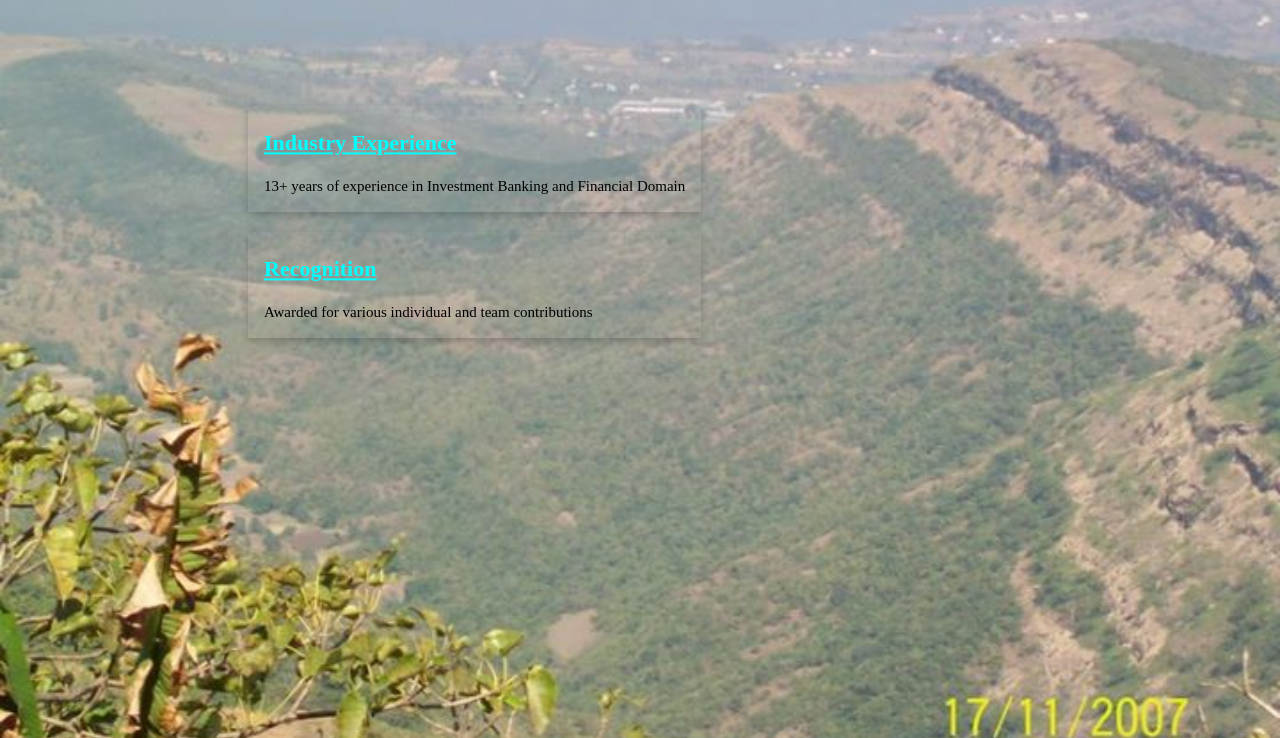
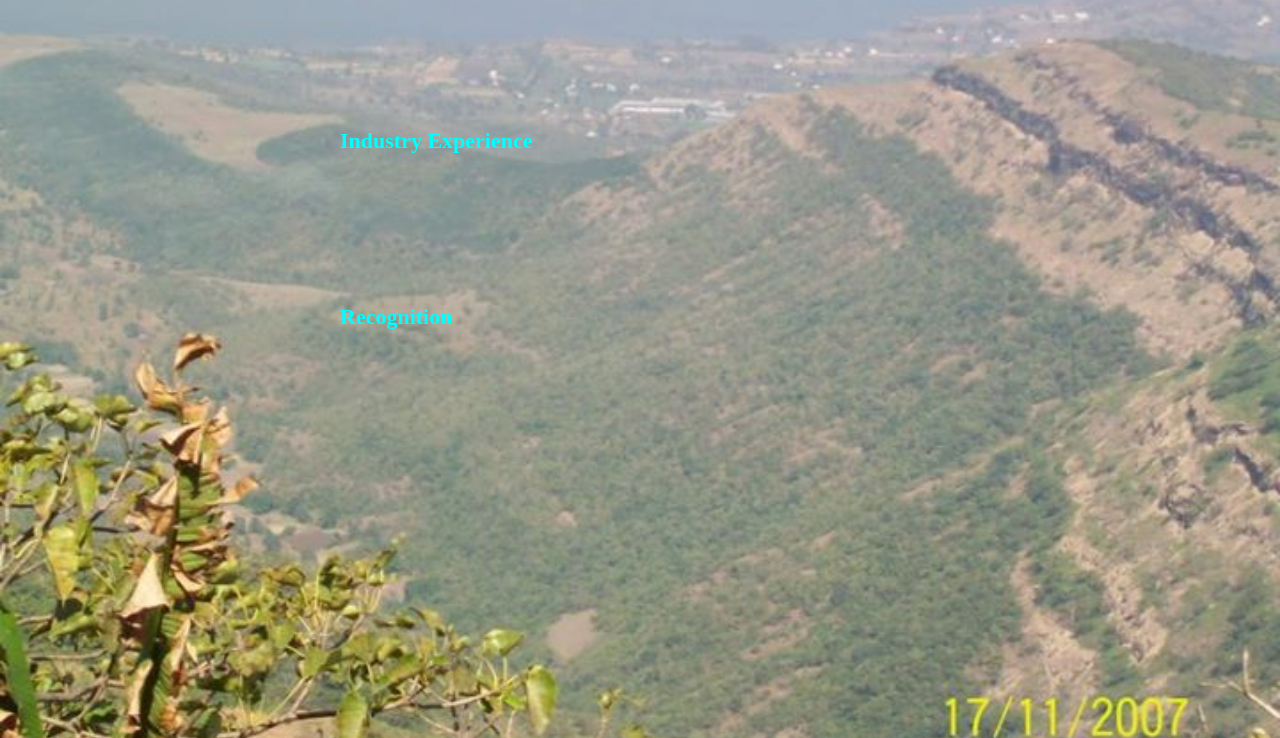
Before and after one commit to codeWriter9/myweb, a website: page public/pages/about.html in a window 1280 px wide. Shown: the part 78-816 px from the top of the page. Drawn offline with Linux system fonts and the light colour scheme.

Commit message:
Add - flip cards in about page

```diff
--- a/app.js
+++ b/app.js
@@ -10,5 +10,5 @@ app.use(express.static(path.join(__dirname, 'public')));
 // Listen for requests
 var server = app.listen(app.get('port'), function() {
   var port = server.address().port;
-  console.log('Magic happens on port ' + port);
+  console.log('Starting application on port ' + port);
 });
--- a/public/css/style.css
+++ b/public/css/style.css
@@ -109,6 +109,9 @@ ul li.active a {
 	top: 30%;
 	left: 30%;
 	transform: translate(-30%, -30%);
+	width: 200px;
+	height: 260px;
+	perspective: 600px;
 }
 .aboutMe h3 {
 	color: cyan;
@@ -143,12 +146,35 @@ ul li.active a {
   box-shadow: 0 8px 16px 0 rgba(0,0,0,0.2);
 }
 .experience {
-  box-shadow: 0 4px 8px 0 rgba(0,0,0,0.2);
-  transition: 0.3s;
+  width: 100%;
+  height: 60%;
+  position: relative;
+  transition: transform 1s;
+  transform-style: preserve-3d;
+}
+.experience:hover .experience_set {
+  transform: rotateY(180deg);
+}
+.experience_set {
+  position: relative;
   margin-top: 20px;
+  width: 100%;
+  height: 100%;
+  transition: transform 0.8s;
+  transform-style: preserve-3d;
+}
+.exp_front, .exp_back {
+  position: absolute;
+  width: 100%;
+  height: 100%;
+  text-align: justify;
   border: 2px solid #fff transparent;
   padding: 2px 16px;
+  -webkit-backface-visibility: hidden; /* Safari */
+  backface-visibility: hidden;
 }
-.experience:hover {
-  box-shadow: 0 8px 16px 0 rgba(0,0,0,0.2);
+.exp_back {
+  background-color: #bbb;
+  color: black;
+  transform: rotateY(180deg);
 }
--- a/public/pages/about.html
+++ b/public/pages/about.html
@@ -18,12 +18,24 @@
           </ul>
      <div class="aboutMe">
          <div class="experience">
-             <h3><u>Industry Experience</u></h3>
-             <p>13+ years of experience in Investment Banking and Financial Domain</p>
+            <div class="experience_set">
+                <div class="exp_front">
+                    <h3>Industry Experience</h3>
+                </div>
+                <div class="exp_back">
+                   <p>13+ years of experience in Investment Banking and Financial Domain</p>
+                </div>
+            </div>
          </div>
          <div class="experience">
-             <h3><u>Recognition</u></h3>
-             <p>Awarded for various individual and team contributions</p>
+             <div class="experience_set">
+                 <div class="exp_front">
+                     <h3>Recognition</h3>
+                 </div>
+                 <div class="exp_back">
+                     <p>Awarded for various individual and team contributions</p>
+                 </div>
+             </div>
          </div>
      </div>
   </body>
```
